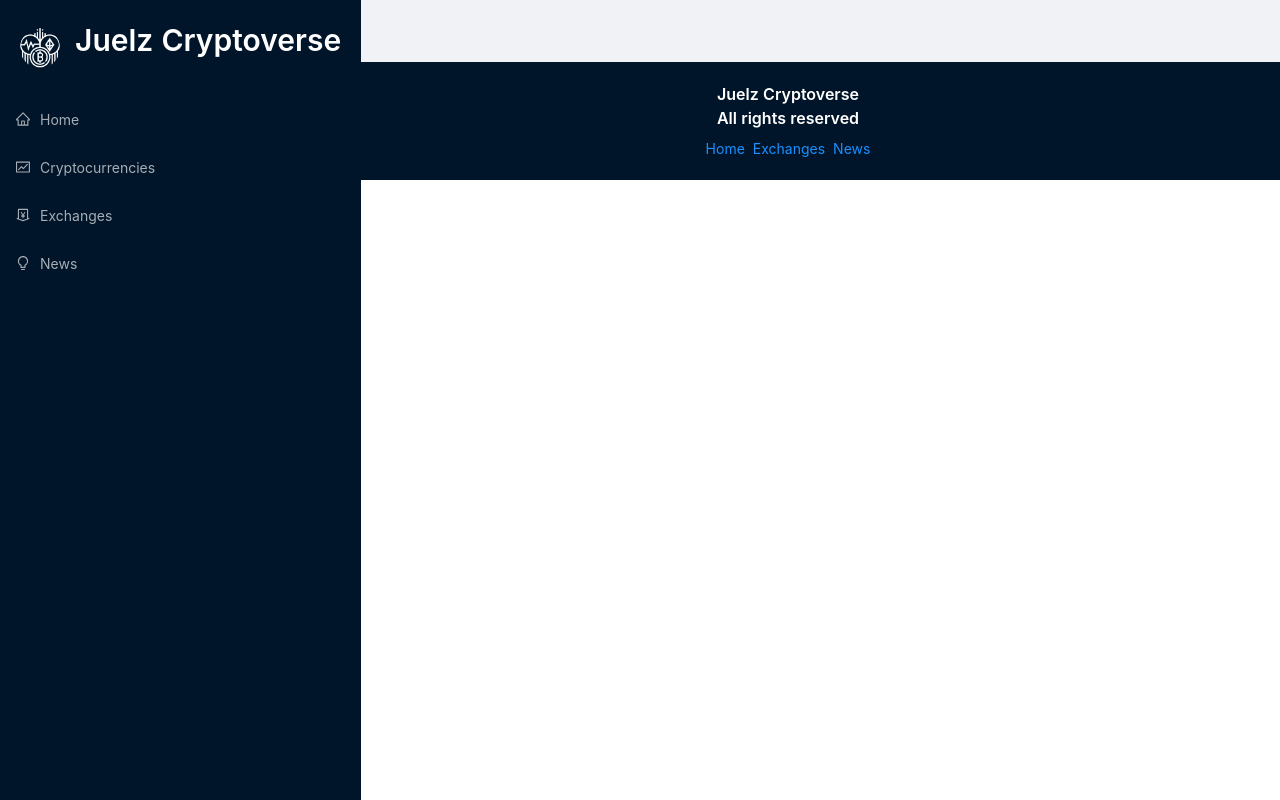
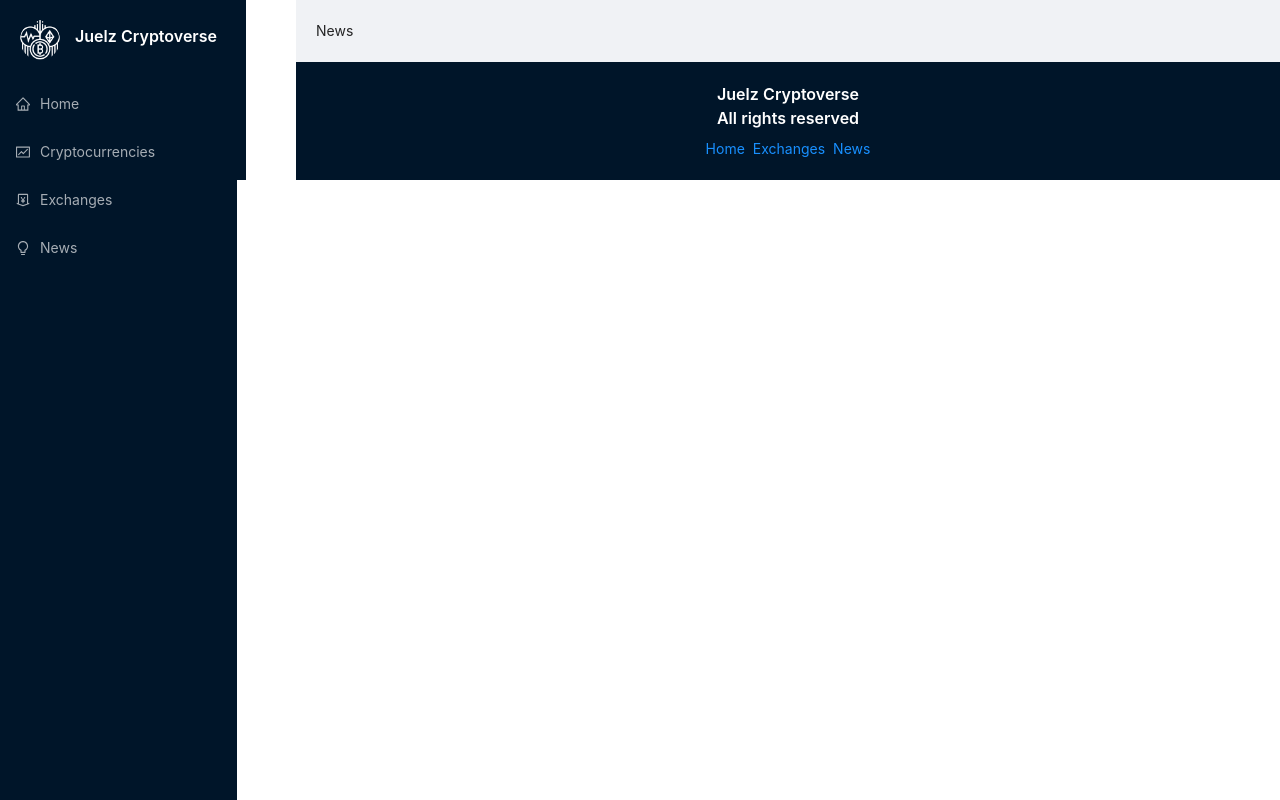
Before and after one commit to bregarulai/juelzCryptoverse, a React (Create React App) app: page /news in a window 1280 px wide. Built offline with nearby package versions, Linux system fonts and the light colour scheme; no server answers.

Commit message:
finished global crypto stats section on home page

```diff
--- a/src/components/Navbar.jsx
+++ b/src/components/Navbar.jsx
@@ -19,7 +19,7 @@
     <div className='nav-container'>
       <div className='logo-container'>
         <Avatar src={icon} size='large' />
-        <Title level={2} className='logo'>
+        <Title level={5} className='logo'>
           <Link to='/'>Juelz Cryptoverse</Link>
         </Title>
         {/* <Button className='menu-control-container'>
@@ -27,16 +27,16 @@
           </Button> */}
       </div>
       <Menu theme='dark'>
-        <Item icon={<HomeOutlined />}>
+        <Item key='home' icon={<HomeOutlined />}>
           <Link to='/'>Home</Link>
         </Item>
-        <Item icon={<FundOutlined />}>
+        <Item key='cryptocurrencies' icon={<FundOutlined />}>
           <Link to='/cryptocurrencies'>Cryptocurrencies</Link>
         </Item>
-        <Item icon={<MoneyCollectOutlined />}>
+        <Item key='exchanges' icon={<MoneyCollectOutlined />}>
           <Link to='/exchanges'>Exchanges</Link>
         </Item>
-        <Item icon={<BulbOutlined />}>
+        <Item key='news' icon={<BulbOutlined />}>
           <Link to='/news'>News</Link>
         </Item>
       </Menu>
--- a/src/index.js
+++ b/src/index.js
@@ -10,8 +10,7 @@
 ReactDOM.render(
   <Router>
     <Provider store={store}>
-
-    <App />
+      <App />
     </Provider>
   </Router>,
   document.getElementById('root')
--- a/src/pages/HomePage.jsx
+++ b/src/pages/HomePage.jsx
@@ -9,6 +9,9 @@
 
 const HomePage = () => {
   const { data, isFetching } = useGetCryptosQuery();
+  const globalStats = data?.data?.stats;
+
+  if (isFetching) return 'Loading...';
 
   return (
     <>
@@ -17,19 +20,31 @@
       </Title>
       <Row>
         <Col span={12}>
-          <Statistic title='Total Cryptocurrencies' value='5' />
+          <Statistic title='Total Cryptocurrencies' value={globalStats.total} />
         </Col>
         <Col span={12}>
-          <Statistic title='Total Exchanges' value='5' />
+          <Statistic
+            title='Total Exchanges'
+            value={millify(globalStats.totalExchanges)}
+          />
         </Col>
         <Col span={12}>
-          <Statistic title='Total Market Cap' value='5' />
+          <Statistic
+            title='Total Market Cap'
+            value={millify(globalStats.totalMarketCap)}
+          />
         </Col>
         <Col span={12}>
-          <Statistic title='Total Total 24h Volume' value='5' />
+          <Statistic
+            title='Total Total 24h Volume'
+            value={millify(globalStats.total24hVolume)}
+          />
         </Col>
         <Col span={12}>
-          <Statistic title='Total Markets' value='5' />
+          <Statistic
+            title='Total Markets'
+            value={millify(globalStats.totalMarkets)}
+          />
         </Col>
       </Row>
     </>
```
